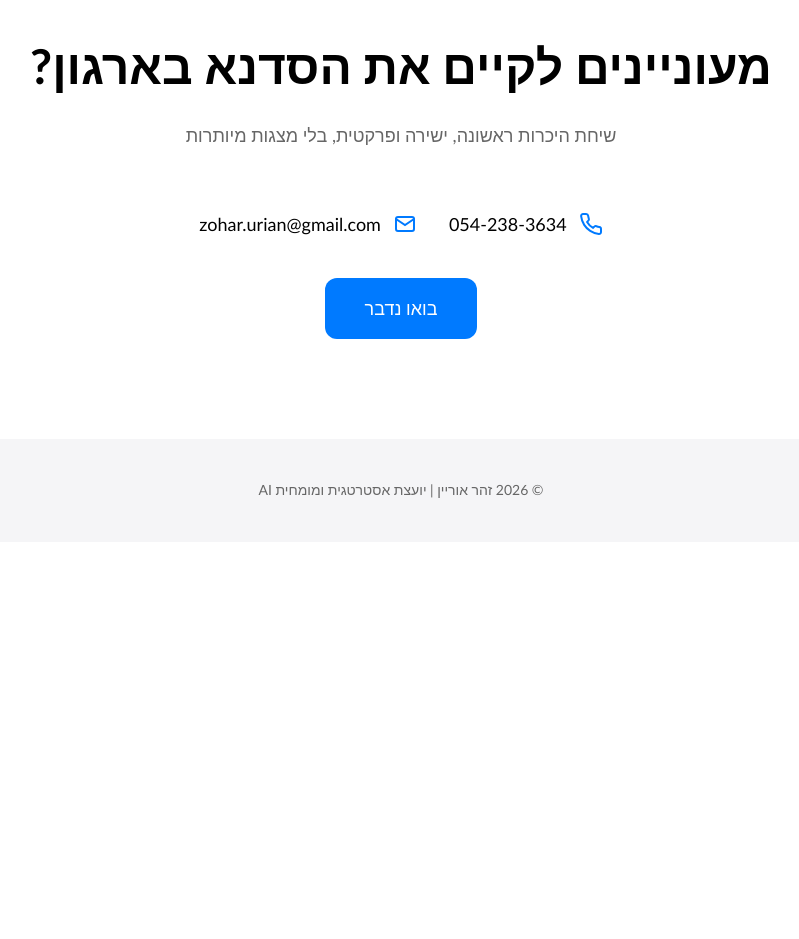
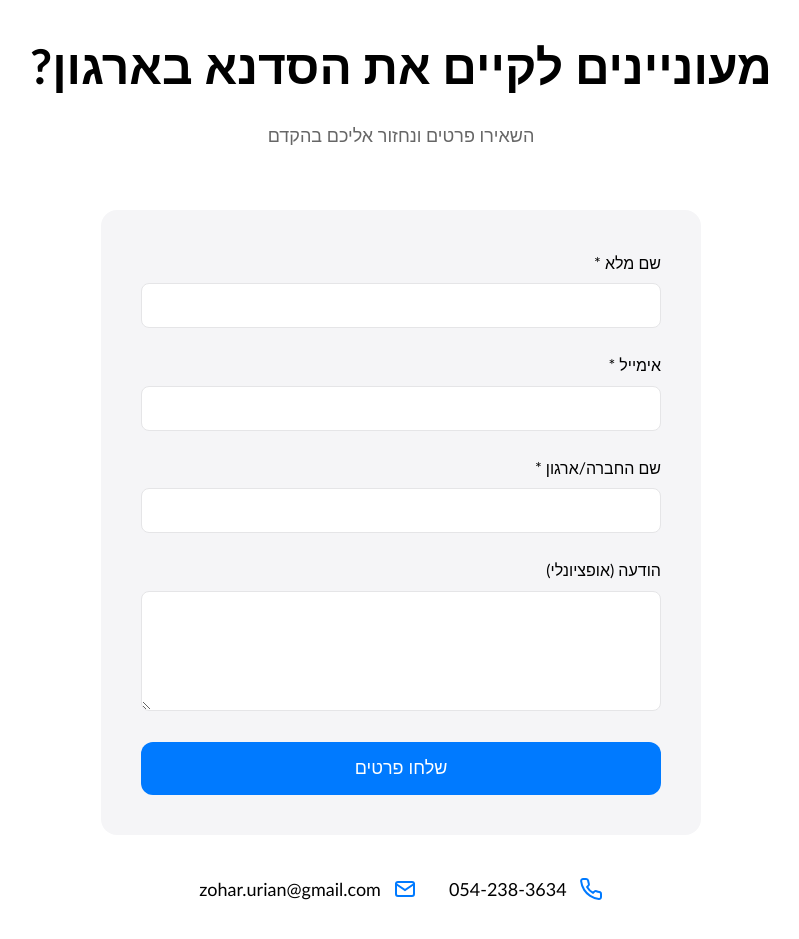
Before and after one commit to zoharurian/zoharurian-, a website: page index.html in a window 1280 px wide. Shown: the part 4460-5399 px from the top of the page, without its empty margins (239-1038 px from the left). Before the commit the page ends 5002 px from the top, so only its background shows below. Drawn offline with Linux system fonts and the light colour scheme.

Commit message:
Update index.html

```diff
--- a/index.html
+++ b/index.html
@@ -365,6 +365,69 @@
       height: 24px;
     }
 
+    /* Contact Form */
+    .contact-form {
+      max-width: 600px;
+      margin: 60px auto 40px;
+      background: #F5F5F7;
+      padding: 40px;
+      border-radius: 16px;
+    }
+
+    .form-group {
+      margin-bottom: 24px;
+      text-align: right;
+    }
+
+    .form-group label {
+      display: block;
+      font-size: 16px;
+      font-weight: 500;
+      margin-bottom: 8px;
+      color: #000000;
+    }
+
+    .form-group input,
+    .form-group textarea {
+      width: 100%;
+      padding: 12px 16px;
+      font-size: 16px;
+      font-family: 'Calibri', sans-serif;
+      border: 1px solid #E5E5E7;
+      border-radius: 8px;
+      background: white;
+      direction: rtl;
+      text-align: right;
+    }
+
+    .form-group input:focus,
+    .form-group textarea:focus {
+      outline: none;
+      border-color: #007AFF;
+    }
+
+    .form-group textarea {
+      resize: vertical;
+      min-height: 120px;
+    }
+
+    .form-submit {
+      width: 100%;
+      background: #007AFF;
+      color: white;
+      padding: 16px;
+      border: none;
+      border-radius: 12px;
+      font-size: 18px;
+      font-weight: 500;
+      cursor: pointer;
+      transition: opacity 0.2s;
+    }
+
+    .form-submit:hover {
+      opacity: 0.85;
+    }
+
     /* Footer */
     footer {
       background: #F5F5F7;
@@ -623,7 +686,37 @@
   <!-- יצירת קשר -->
   <section id="contact" class="contact-section">
     <h2>מעוניינים לקיים את הסדנא בארגון?</h2>
-    <p class="section-intro">שיחת היכרות ראשונה, ישירה ופרקטית, בלי מצגות מיותרות</p>
+    <p class="section-intro">השאירו פרטים ונחזור אליכם בהקדם</p>
+
+    <!-- טופס יצירת קשר -->
+    <form action="https://formsubmit.co/zohar.urian@gmail.com" method="POST" class="contact-form">
+      <!-- Formsubmit Configuration -->
+      <input type="hidden" name="_subject" value="הרשמה חדשה לסדנת Ideation">
+      <input type="hidden" name="_captcha" value="false">
+      <input type="hidden" name="_template" value="table">
+
+      <div class="form-group">
+        <label for="name">שם מלא *</label>
+        <input type="text" id="name" name="name" required>
+      </div>
+
+      <div class="form-group">
+        <label for="email">אימייל *</label>
+        <input type="email" id="email" name="email" required>
+      </div>
+
+      <div class="form-group">
+        <label for="company">שם החברה/ארגון *</label>
+        <input type="text" id="company" name="company" required>
+      </div>
+
+      <div class="form-group">
+        <label for="message">הודעה (אופציונלי)</label>
+        <textarea id="message" name="message" rows="4"></textarea>
+      </div>
+
+      <button type="submit" class="form-submit">שלחו פרטים</button>
+    </form>
 
     <div class="contact-info">
       <a href="tel:0542383634" class="contact-item">
@@ -640,8 +733,6 @@
         zohar.urian@gmail.com
       </a>
     </div>
-
-    <a href="mailto:zohar.urian@gmail.com" class="btn-primary">בואו נדבר</a>
   </section>
 
   <!-- Footer -->
```
